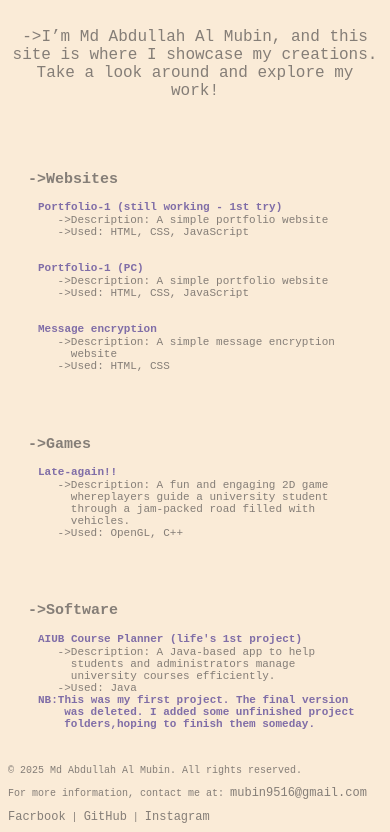
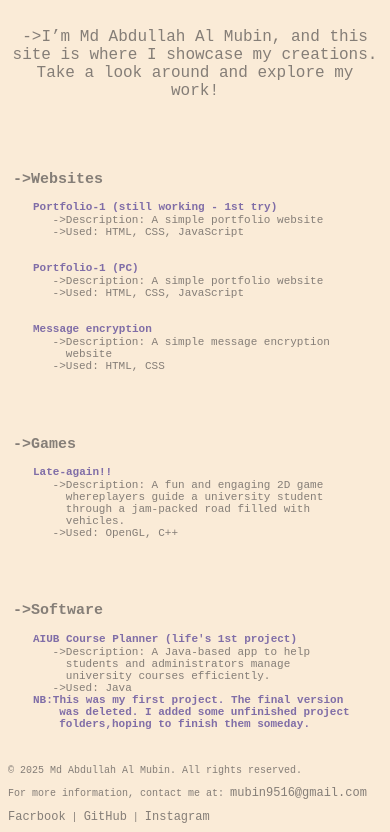
Before and after one commit to mubin25-dodu/holdmyprojects, a plain HTML site: page index.html in a window 390 px wide. Shown: the part 110-942 px from the top of the page. Drawn offline with Linux system fonts and the light colour scheme.

Commit message:
Adjust CSS styles for category and pre elements

```diff
--- a/style.css
+++ b/style.css
@@ -82,6 +82,7 @@ b:hover::after {
     }
     #category {
         font-size: 15px;
+        margin-left: -15px;
 
     }
     header {
@@ -96,7 +97,8 @@ b:hover::after {
     }
     pre {
         font-size: 11px;
-        padding-left: 10px;
+
+        margin-left: -15px;
     }
     footer {
         font-size: 10px;
```
